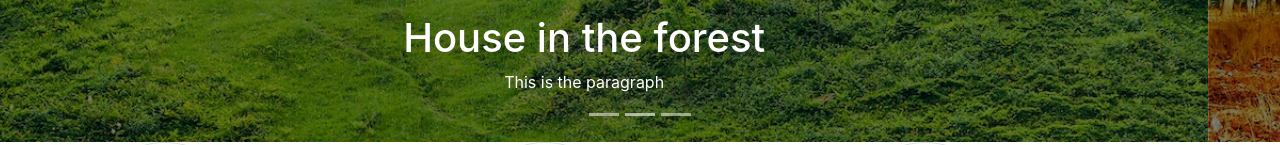
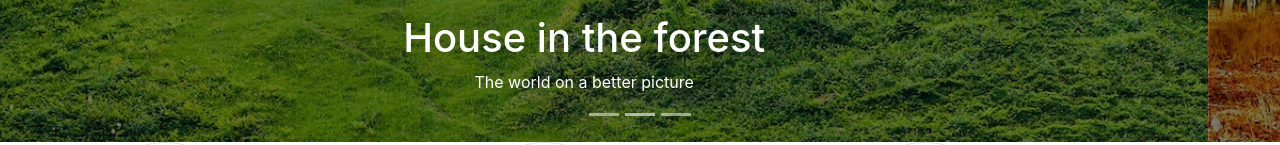
Before and after one commit to mbulahenibrite-ITvarsity/Module-11-Assessment-1-, a plain HTML site: page index.html in a window 1280 px wide. Shown: the part 426-571 px from the top of the page. Drawn offline with Linux system fonts and the light colour scheme.

Commit message:
Update index.html

```diff
--- a/index.html
+++ b/index.html
@@ -37,7 +37,7 @@
                         <img src="img/house.jpg" class="d-block w-100" />
                         <div class="carousel-caption">
                             <h1>House in the forest</h1>
-                            <p>This is the paragraph</p>
+                            <p>The world on a better picture</p>
                         </div>
                     </div>
                     <div class="carousel-item">
@@ -51,7 +51,7 @@
                         <img src="img/tulips.jpg" class="d-block w-100" />
                         <div class="carousel-caption">
                             <h1>tulips</h1>
-                            <p>This is the paragraph</p>
+                            <p>The world on a better picture</p>
                         </div>
                     </div>
 
```
